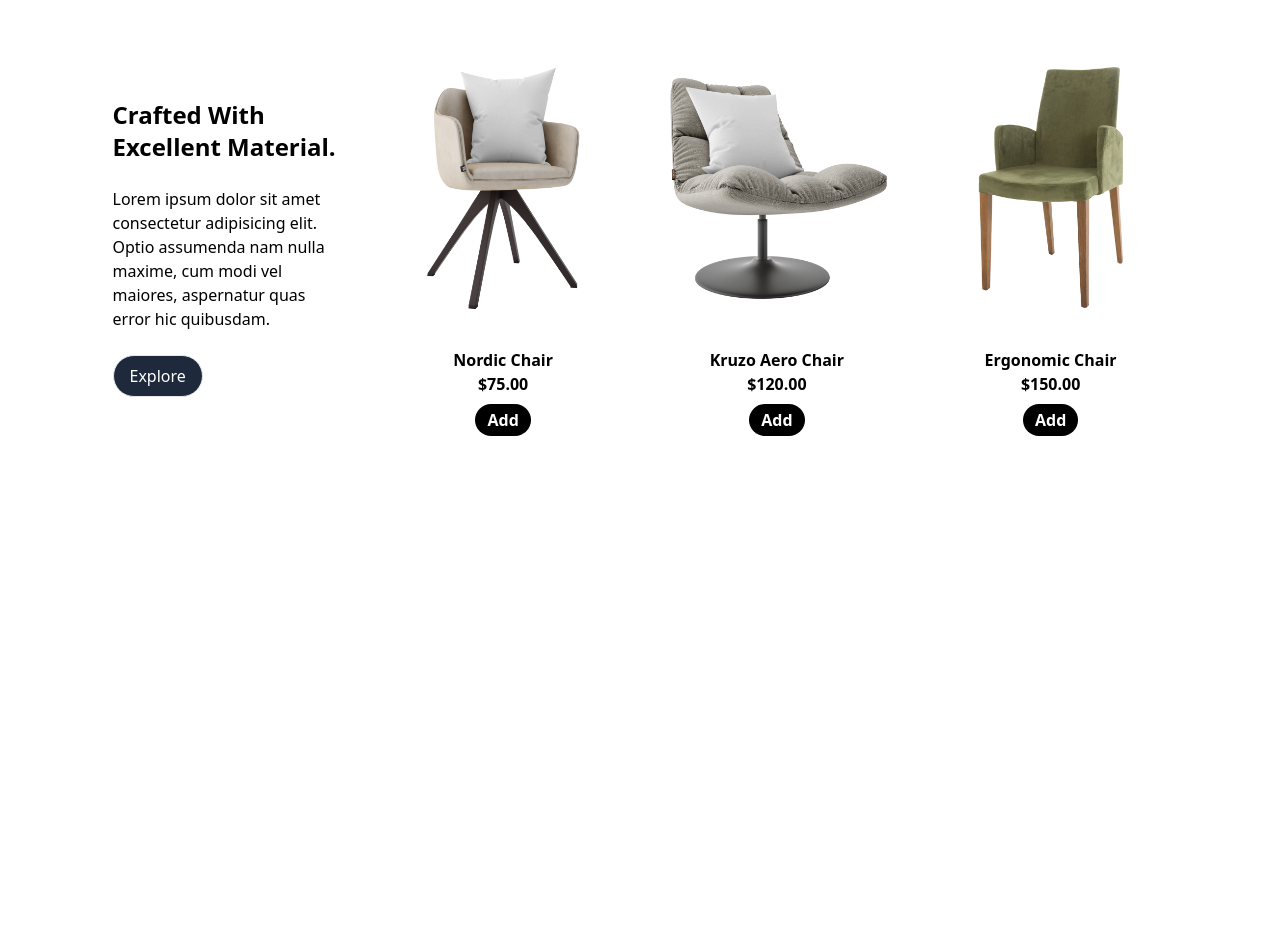
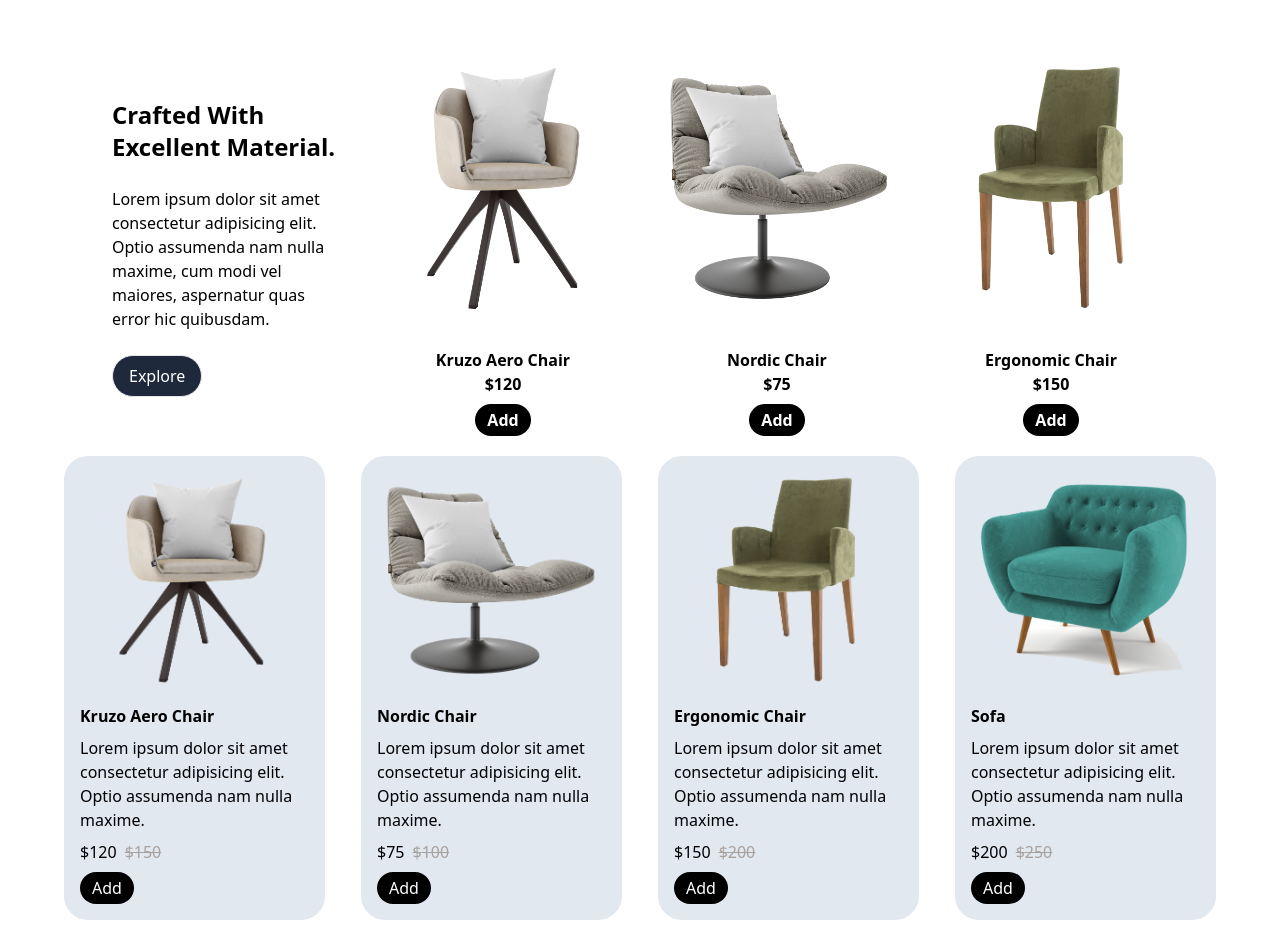
Before and after one commit to Fitsum1101/DemoFurnithure, a React (Create React App) app: page / in a window 1280 px wide. Shown: the top 952 px of the page. Before the commit the page ends 800 px from the top, so only its background shows below. Built offline with nearby package versions, Linux system fonts and the light colour scheme.

Commit message:
end product list

```diff
--- a/src/App.js
+++ b/src/App.js
@@ -1,9 +1,10 @@
-import Product from "./component/Product";
-
+import HomeProduct from "./component/HomeProduct";
+import ProductList from "./component/ProductList";
 function App() {
   return (
     <div>
-      <Product />
+      <HomeProduct />
+      <ProductList />
     </div>
   );
 }
--- a/src/component/Product.jsx
+++ b/src/component/HomeProduct.jsx
@@ -1,11 +1,31 @@
-import image1 from "./images/Kruzo Chair.png";
-import image2 from "./images/nordic char.png";
+import image2 from "./images/Kruzo Chair.png";
+import image1 from "./images/nordic char.png";
 import image3 from "./images/Ergonomic chair.png";
 
-function Product() {
+const listfor = [
+  {
+    id: 1,
+    name: "Kruzo Aero Chair",
+    image: image1,
+    price: 120.0,
+  },
+  {
+    id: 2,
+    name: "Nordic Chair",
+    image: image2,
+    price: 75.0,
+  },
+  {
+    id: 3,
+    name: "Ergonomic Chair",
+    image: image3,
+    price: 150.0,
+  },
+];
+function HomeProduct() {
   return (
-    <div className=" w-[1279px] my-0 mx-auto">
-      <div className="px-28 mt-10 grid gap-10 lg:grid-cols-4 sm:grid-cols-2 justify-items-center items-center  ">
+    <div className=" ">
+      <div className=" px-28 mt-10 grid gap-10 lg:grid-cols-4 sm:grid-cols-2 justify-items-center items-center  ">
         <div className="space-y-6 ">
           <h1 className="font-bold capitalize text-2xl">
             crafted with excellent material.
@@ -19,15 +39,20 @@ function Product() {
             Explore
           </button>
         </div>
-        <div className="place-items-center flex flex-col font-bold py-5 hover:bg-slate-200 rounded-3xl hover:scale-105 transition-all duration-300 ease-in-out">
+        {listfor.map((item) => (
+          <Item key={item.id} item={item} />
+        ))}
+
+        {/* <div className="place-items-center flex flex-col font-bold py-5 hover:bg-slate-200 rounded-3xl hover:scale-105 transition-all duration-300 ease-in-out">
           <img src={image2} alt="Kruzo Chair" className="w-72 h-72 pb-8" />
           <h1>Nordic Chair</h1>
           <span>$75.00</span>
           <button className="bg-black py-1 px-3 rounded-3xl mt-2 text-white ">
             Add
           </button>
-        </div>
-        <div className="place-items-center font-bold  py-5 hover:bg-slate-200 rounded-3xl hover:scale-105 flex flex-col transition-all duration-300 ease-in-out">
+        </div> */}
+
+        {/* <div className="place-items-center font-bold  py-5 hover:bg-slate-200 rounded-3xl hover:scale-105 flex flex-col transition-all duration-300 ease-in-out">
           <img src={image1} alt="Ergonomic Chair" className="w-72 h-72 pb-8" />
           <h1>Kruzo Aero Chair</h1>
           <span>$120.00</span>
@@ -42,10 +67,23 @@ function Product() {
           <button className="bg-black py-1 px-3 rounded-3xl mt-2 text-white ">
             Add
           </button>
-        </div>
+        </div>  */}
       </div>
     </div>
   );
 }
 
-export default Product;
+export default HomeProduct;
+
+function Item({ item }) {
+  return (
+    <div className="place-items-center flex flex-col font-bold py-5 hover:bg-slate-200 rounded-3xl hover:scale-105 transition-all duration-300 ease-in-out">
+      <img src={item.image} alt="Kruzo Chair" className="w-72 h-72 pb-8" />
+      <h1>{item.name}</h1>
+      <span>${item.price}</span>
+      <button className="bg-black py-1 px-3 rounded-3xl mt-2 text-white ">
+        Add
+      </button>
+    </div>
+  );
+}
--- /dev/null
+++ b/src/component/ProductList.jsx
@@ -0,0 +1,112 @@
+import image2 from "./images/Kruzo Chair.png";
+import image1 from "./images/nordic char.png";
+import image3 from "./images/Ergonomic chair.png";
+import image4 from "./images/sofa1.png";
+import image5 from "./images/img-grid-2 1.jpg";
+import image6 from "./images/img-grid-3 1.png";
+import image7 from "./images/couch.png";
+import image8 from "./images/bedpicture.png";
+const allProduct = [
+  {
+    id: 1,
+    name: "Kruzo Aero Chair",
+    image: image1,
+    price: 120.0,
+    old_price: 150.0,
+    describtion:
+      "Lorem ipsum dolor sit amet consectetur adipisicing elit. Optio assumenda nam nulla maxime.",
+  },
+  {
+    id: 2,
+    name: "Nordic Chair",
+    image: image2,
+    price: 75.0,
+    old_price: 100.0,
+    describtion:
+      "Lorem ipsum dolor sit amet consectetur adipisicing elit. Optio assumenda nam nulla maxime.",
+  },
+  {
+    id: 3,
+    name: "Ergonomic Chair",
+    image: image3,
+    price: 150.0,
+    old_price: 200.0,
+    describtion:
+      "Lorem ipsum dolor sit amet consectetur adipisicing elit. Optio assumenda nam nulla maxime.",
+  },
+  {
+    id: 4,
+    name: "Sofa",
+    image: image4,
+    price: 200.0,
+    old_price: 250.0,
+    describtion:
+      "Lorem ipsum dolor sit amet consectetur adipisicing elit. Optio assumenda nam nulla maxime.",
+  },
+  {
+    id: 5,
+    name: "Couch",
+    image: image5,
+    price: 300.0,
+    old_price: 350.0,
+    describtion:
+      "Lorem ipsum dolor sit amet consectetur adipisicing elit. Optio assumenda nam nulla maxime.",
+  },
+  {
+    id: 6,
+    name: "Luxury Couch",
+    image: image6,
+    price: 400.0,
+    old_price: 450.0,
+    describtion:
+      "Lorem ipsum dolor sit amet consectetur adipisicing elit. Optio assumenda nam nulla maxime.",
+  },
+  {
+    id: 7,
+    name: "Modern Couch",
+    image: image7,
+    price: 500.0,
+    old_price: 550.0,
+    describtion:
+      "Lorem ipsum dolor sit amet consectetur adipisicing elit. Optio assumenda nam nulla maxime.",
+  },
+  {
+    id: 8,
+    name: "Luxury Bed",
+    image: image8,
+    price: 600.0,
+    old_price: 650.0,
+    describtion:
+      "Lorem ipsum dolor sit amet consectetur adipisicing elit. Optio assumenda nam nulla.",
+  },
+];
+
+function ProductList() {
+  return (
+    <div>
+      <ul className="grid grid-cols-4 gap-9 mx-16">
+        {allProduct.map((item) => (
+          <ManItem key={item.id} item={item} />
+        ))}
+      </ul>
+    </div>
+  );
+}
+
+function ManItem({ item }) {
+  return (
+    <div className="p-4 rounded-3xl space-y-2 bg-slate-200 hover:bg-slate-600  hover:scale-105 transition-all duration-300 ease-in-out  hover:text-white ">
+      <img className="pb-2 w-56 h-56 " src={item.image} alt="item" />
+      <h1 className="font-bold">{item.name}</h1>
+      <p className="font-thin">{item.describtion}</p>
+      <div>
+        <span className="pr-2">${item.price}</span>
+        <span className="text-stone-400 line-through">${item.old_price}</span>
+      </div>
+      <button className="bg-black py-1 px-3 rounded-3xl mt-2 text-white ">
+        Add
+      </button>
+    </div>
+  );
+}
+export default ProductList;
```
